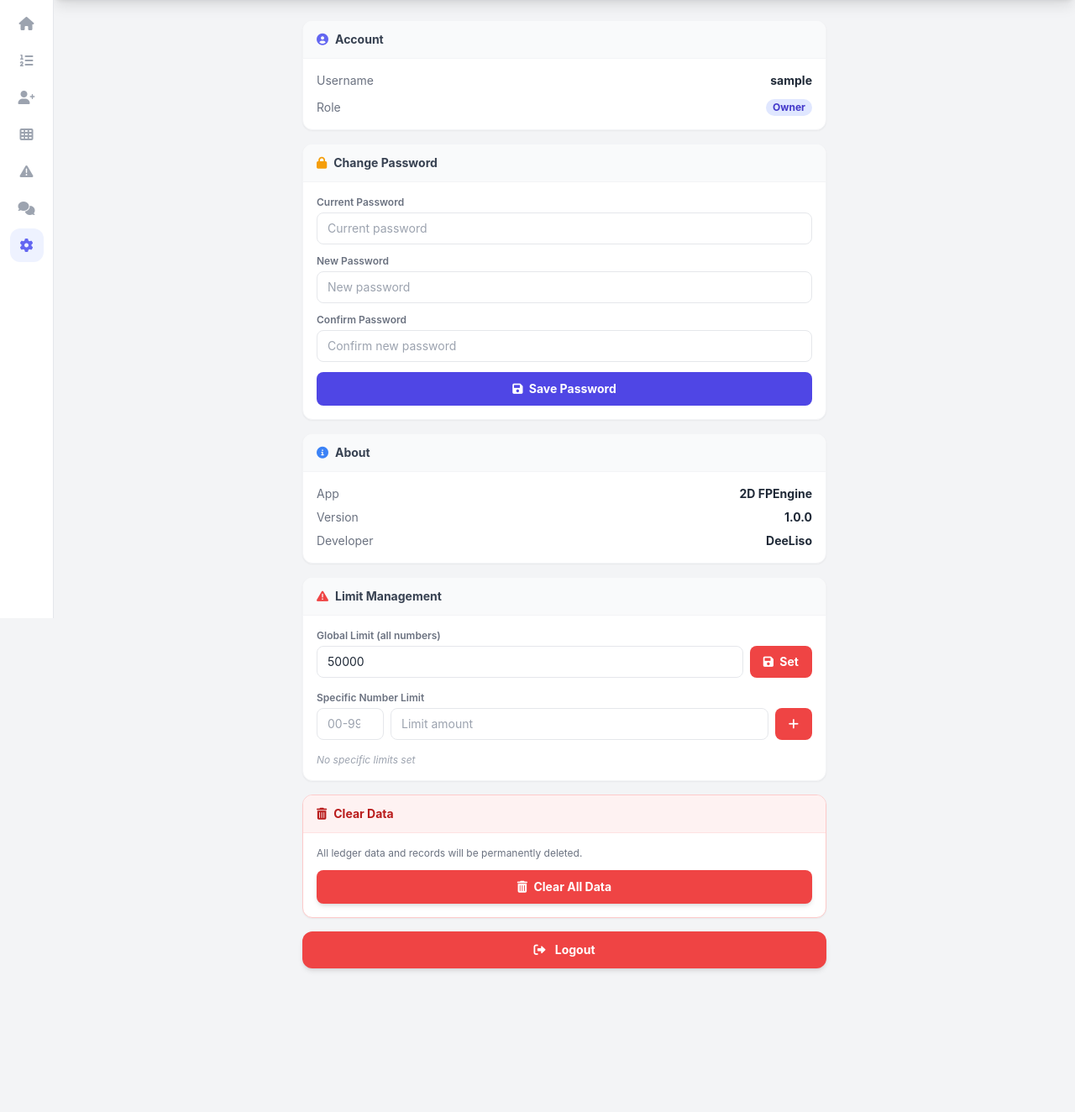
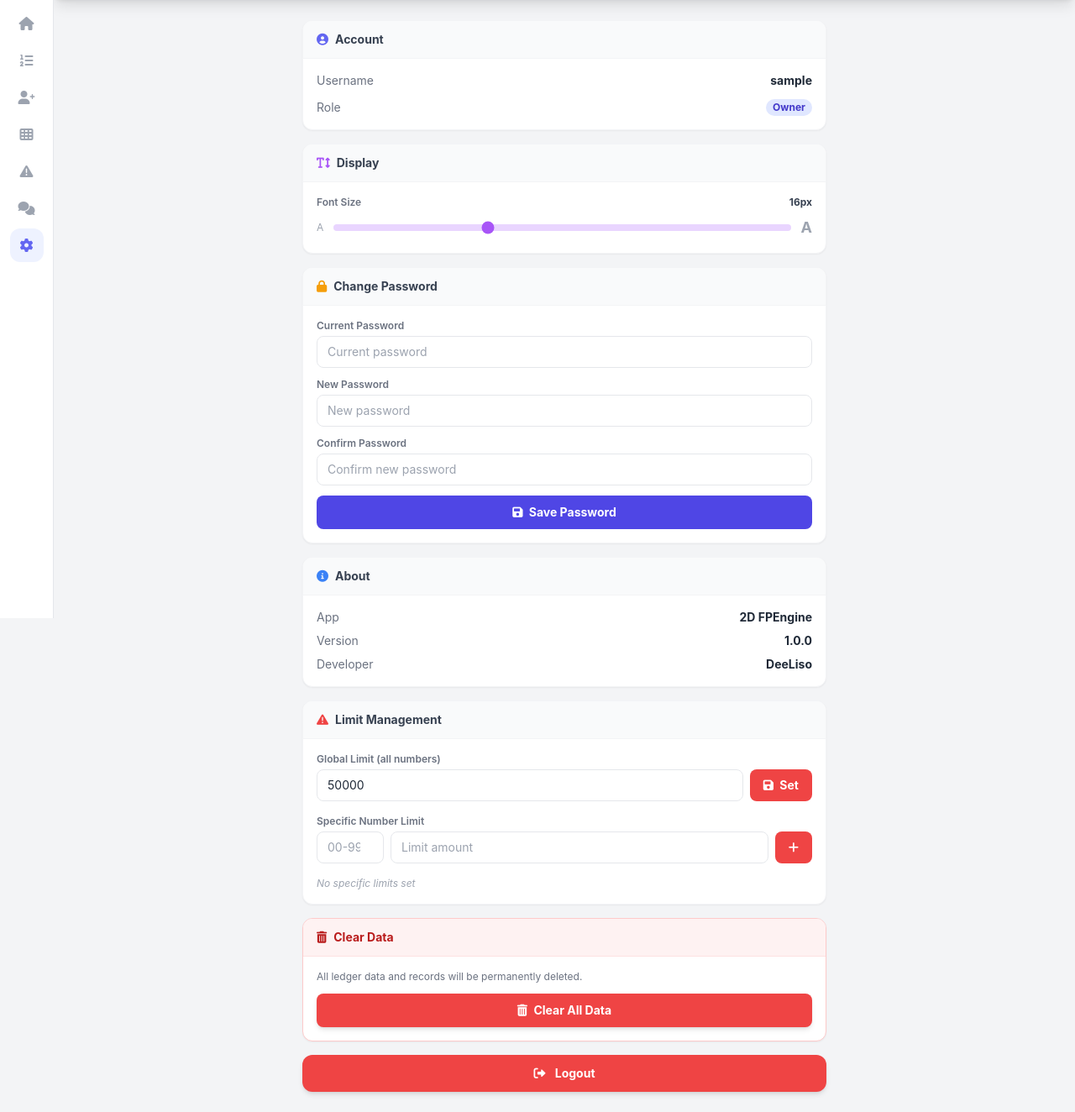
Before and after one commit to DeeLiso/2d-parser-engine, a Django app: page /settings/ in a window 1280 px wide. Shown: the part 64-1388 px from the top of the page at 84% size. Before the commit the page ends 1220 px from the top, so only its background shows below. Run offline with Django 5.2, Linux system fonts and the light colour scheme; the visitor is signed in with stand-in values (Sample User, id 1); data comes from the database, SQL or seed files in the repository; some libraries are stand-ins or nearby versions.

Commit message:
Move font size slider from navbar to Settings
- Removed fontSizeSlider from index.html navbar
- Added Display section in settings with font size slider
- Small 'A' to Large 'A' visual labels
- Saves to localStorage, persists across sessions
- Shows current size value (12-24px)

```diff
--- a/twodapp/templates/twodapp/settings.html
+++ b/twodapp/templates/twodapp/settings.html
@@ -117,6 +117,27 @@
                     <span class="text-xs font-bold px-2 py-0.5 rounded-full {% if is_owner %}bg-indigo-100 text-indigo-700{% else %}bg-emerald-100 text-emerald-700{% endif %}">
                         {% if is_owner %}Owner{% else %}Player{% endif %}
                     </span>
+                </div>
+            </div>
+        </div>
+
+        <!-- Display -->
+        <div class="bg-white rounded-xl shadow-sm border border-gray-100 overflow-hidden">
+            <div class="px-4 py-3 bg-gray-50 border-b border-gray-100">
+                <h2 class="font-bold text-gray-700 text-sm"><i class="fas fa-text-height mr-2 text-purple-500"></i>Display</h2>
+            </div>
+            <div class="p-4 space-y-3">
+                <div>
+                    <div class="flex items-center justify-between mb-2">
+                        <label class="text-xs font-semibold text-gray-500">Font Size</label>
+                        <span id="fontSizeValue" class="text-xs font-bold text-gray-700">16px</span>
+                    </div>
+                    <div class="flex items-center gap-3">
+                        <span class="text-xs text-gray-400">A</span>
+                        <input type="range" id="fontSizeSlider" min="12" max="24" value="16"
+                            class="flex-1 h-2 bg-purple-200 rounded-lg appearance-none cursor-pointer accent-purple-500">
+                        <span class="text-lg text-gray-400 font-bold">A</span>
+                    </div>
                 </div>
             </div>
         </div>
@@ -378,6 +399,22 @@
             else showClearMsg(false, data.error || 'Failed');
         }
 
+        // ===== Font Size =====
+        const fontSlider = document.getElementById('fontSizeSlider');
+        const fontValue = document.getElementById('fontSizeValue');
+        if (fontSlider) {
+            const saved = localStorage.getItem('fontSize') || '16';
+            fontSlider.value = saved;
+            fontValue.textContent = saved + 'px';
+            document.documentElement.style.fontSize = saved + 'px';
+            fontSlider.addEventListener('input', (e) => {
+                const v = e.target.value;
+                fontValue.textContent = v + 'px';
+                document.documentElement.style.fontSize = v + 'px';
+                localStorage.setItem('fontSize', v);
+            });
+        }
+
         // ===== Init =====
         renderSpecLimits();
     </script>
```
Also changed, not shown: twodapp/templates/twodapp/index.html (+0 -10 lines).
